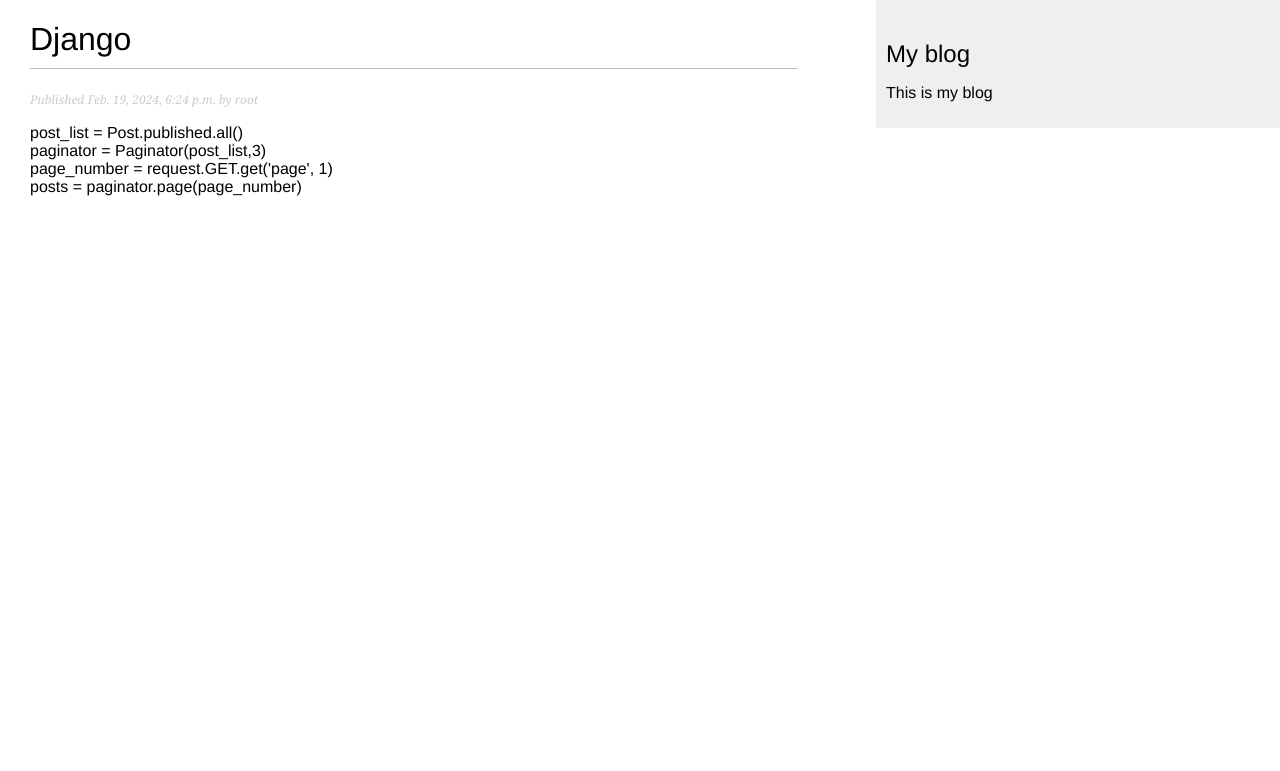
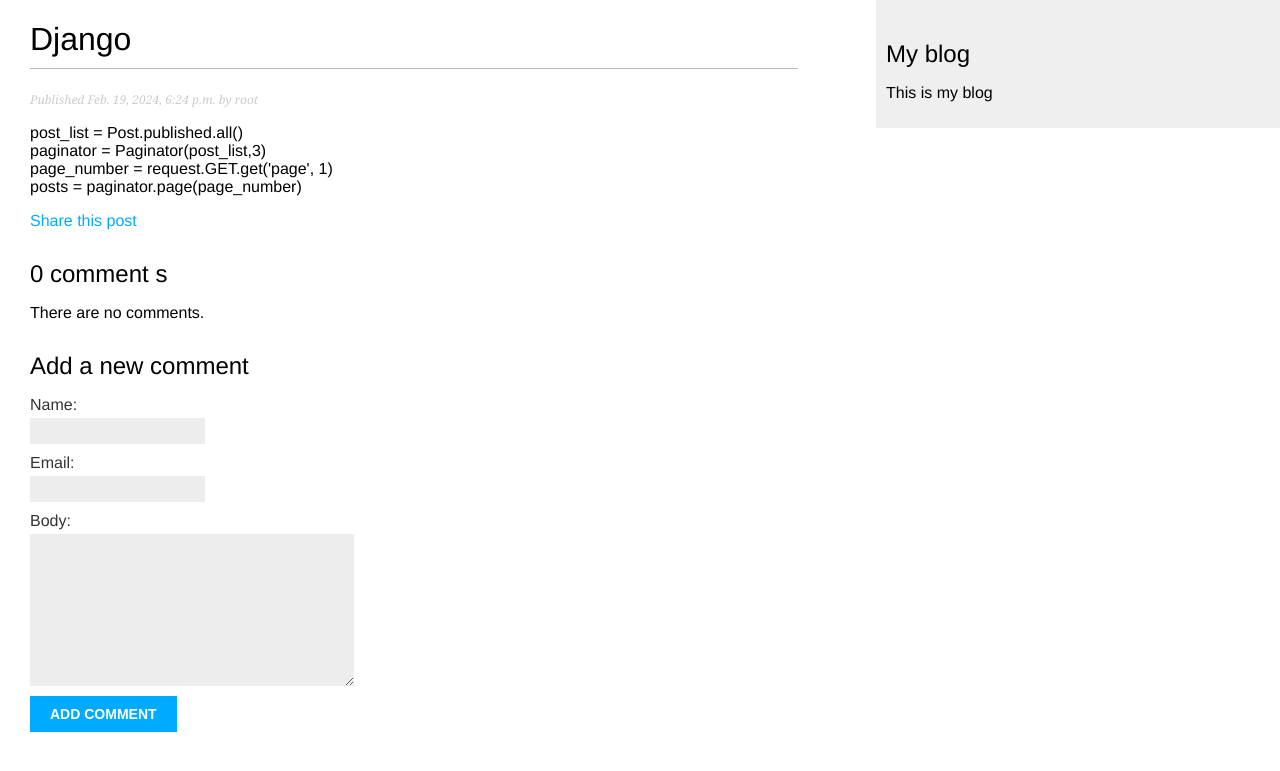
Before and after one commit to sebas1016/Django-Curso, a Django app: page /2024/2/19/django/ in a window 1280 px wide. Shown: the top 771 px of the page. Run offline with Django 5.2, Linux system fonts and the light colour scheme; data comes from the database, SQL or seed files in the repository; both versions use the stored data as it was after the commit.

Commit message:
Cambios hechos hasta la clase 4

```diff
--- a/mysite/blog/forms.py
+++ b/mysite/blog/forms.py
@@ -1,4 +1,5 @@
 from django import forms
+from .models import Comment
 
 class EmailPostForm(forms.Form):
     name = forms.CharField(max_length=25)
@@ -6,3 +7,8 @@
     to = forms.EmailField()
     comments = forms.CharField()
     widget =forms.Textarea()
+
+class CommentForm(forms.ModelForm):
+    class Meta:
+        model = Comment
+        fields = ['name', 'email', 'body']
--- a/mysite/blog/models.py
+++ b/mysite/blog/models.py
@@ -4,7 +4,6 @@
 from django.urls import reverse
 
 # Create your models here.
-
 class PublishedManager(models.Manager):
     def get_queryset(self):
         return super().get_queryset()\
@@ -43,3 +42,21 @@
                                                  self.publish.month,
                                                  self.publish.day,
                                                  self.slug])
+
+class Comment(models.Model):
+    post = models.ForeignKey(Post,
+                             on_delete=models.CASCADE,
+                             related_name='comments')
+    name = models.CharField(max_length=80)
+    email = models.EmailField()
+    body = models.TextField()
+    created = models.DateTimeField(auto_now_add=True)
+    updated = models.DateTimeField(auto_now=True)
+    active = models.BooleanField(default=True)
+    class Meta:
+        ordering = ['created']
+        indexes = [
+            models.Index(fields=['created'])
+        ]
+    def __str__(self):
+        return f"Comment by {self.name} on {self.post}"
--- a/mysite/blog/templates/blog/post/detail.html
+++ b/mysite/blog/templates/blog/post/detail.html
@@ -6,4 +6,26 @@
         Published {{post.publish}} by {{post.author}}
     </p>
     {{post.body|linebreaks}}
+    <p>
+        <a href="{% url 'blog:post_share' post.id %}">
+            Share this post
+        </a>
+    </p>
+    {% with comments.count as total_comments %}
+        <h2>
+            {{ total_comments }} comment {{ total_comments|pluralize }}
+        </h2>
+    {% endwith %}
+    {% for comment in comments  %}
+        <div class="comment">
+            <p class="info">
+                Comment {{ forloop.counter}} by {{ comment.name }}
+                {{ comment.created }}
+            </p>
+            {{ comment.body|linebreaks }}
+        </div>
+    {% empty %}
+        <p>There are no comments.</p>
+    {% endfor %}
+    {% include "blog/post/includes/comment_form.html" %}
 {% endblock content %}
--- /dev/null
+++ b/mysite/blog/templates/blog/post/includes/comment_form.html
@@ -0,0 +1,6 @@
+<h2>Add a new comment</h2>
+<form action="{% url 'blog:post_comment' post.id %}" method="post">
+    {{ form.as_p }}
+    {% csrf_token %}
+    <p><input type="submit" value = "Add comment"></p>
+</form>
--- a/mysite/blog/templates/blog/post/list.html
+++ b/mysite/blog/templates/blog/post/list.html
@@ -13,5 +13,5 @@
         </p>
         {{ post.body|truncatewords:30|linebreaks}}
     {% endfor %}
-    {% include "blog/pagination.html" with page=page_obj %}
+    {% include "pagination.html" with page=page_obj %}
 {% endblock content %}
--- a/mysite/blog/urls.py
+++ b/mysite/blog/urls.py
@@ -6,4 +6,6 @@
     #post views
     path('', views.PostListView.as_view(), name='post_list'),
     path('<int:year>/<int:month>/<int:day>/<slug:post>/', views.post_detail, name='post_detail'),
+    path('<int:post_id>/share/', views.post_share, name='post_share'),
+    path('<int:post_id>/comment/', views.post_comment, name='post_comment'),
 ]
--- a/mysite/blog/views.py
+++ b/mysite/blog/views.py
@@ -1,9 +1,12 @@
 from django.http import Http404
 from django.shortcuts import render, get_object_or_404
-from .models import Post
+from .models import Post, Comment
 from django.core.paginator import Paginator, EmptyPage, PageNotAnInteger
 from django.views.generic import ListView
-from .forms import EmailPostForm
+from .forms import EmailPostForm, CommentForm
+from django.core.mail import send_mail
+from django.views.decorators.http import require_POST
+
 # Create your views here.
 #Views por clases
 class PostListView(ListView):
@@ -34,19 +37,48 @@
                              publish__year=year,
                              publish__month=month,
                              publish__day=day)
-
+    comments = post.comments.filter(active=True)
+    form = CommentForm()
     return render(request,
                   'blog/post/detail.html',
-                  {'post':post})
+                  {'post':post,
+                   'comments':comments,
+                   'form':form})
 
 def post_share(request, post_id):
     post = get_object_or_404(Post, id=post_id, status=Post.Status.PULISHED)
+    sent = False
     if request.method == 'POST':
         form = EmailPostForm(request.POST)
         if form.is_valid():
             cd = form.cleaned_data
+            post_url = request.build_absolute_uri(
+                post.get_absolute_url()
+            )
+            subject = f"{cd['name']} recommends you read {post.title}"
+            message = f"read {post.title} at {post_url}\n\n" \
+                f"{cd['name']}\'s comments: {cd['comments']}"
+            send_mail(subject,message, 'berri123craft@gmail.com', [cd['to']])
+            sent = True
     else:
         form = EmailPostForm()
-
-    return render(request, 'blog/post/share.html',
-                  {'post':post, 'form': form})
+    return render(request, 'blog/post/share.html', {'post':post,
+                                                    'form':form,
+                                                    'sent':sent})
+@require_POST
+def post_comment(request, post_id):
+    post = get_object_or_404(Post, id=post_id, status=Post.Status.PULISHED)
+    comment = None
+    #Un comentario fue posteado
+    form = CommentForm(data=request.POST)
+    if form.is_valid():
+        #Crea un objeto Comment sin guardar en la base de datos
+        comment = form.save(commit=False)
+        #Asigna el post al comentario
+        comment.post = post
+        #Save the comment to the database
+        comment.save()
+    return render(request, 'blog/post/comment.html',
+                  {'post':post,
+                   'form':form,
+                   'comment':comment})
--- a/mysite/mysite/settings.py
+++ b/mysite/mysite/settings.py
@@ -127,7 +127,7 @@
 DEFAULT_AUTO_FIELD = 'django.db.models.BigAutoField'
 
 EMAIL_HOST = 'smtp.gmail.com'
-EMAIL_HOST_USER = os.environ.get('USER_EMAIL')
-EMAIL_HOST_PASSWORD = os.environ.get('PASSWORD_APPLICATION')
+EMAIL_HOST_USER ='berri123craft@gmail.com'
+EMAIL_HOST_PASSWORD ='rzko syoo imwz vque'
 EMAIL_PORT = 587
 EMAIL_USE_TLS = True
```
Also changed, not shown: mysite/blog/admin.py (+7 -1 lines), mysite/blog/templates/blog/post/comment.html (added, +10 -0 lines), mysite/blog/templates/blog/post/share.html (added, +17 -0 lines), mysite/blog/migrations/0003_alter_post_slug_comment.py (added), mysite/blog/templates/pagination.html (renamed from mysite/blog/templates/blog/pagination.html), mysite/db.sqlite3.
